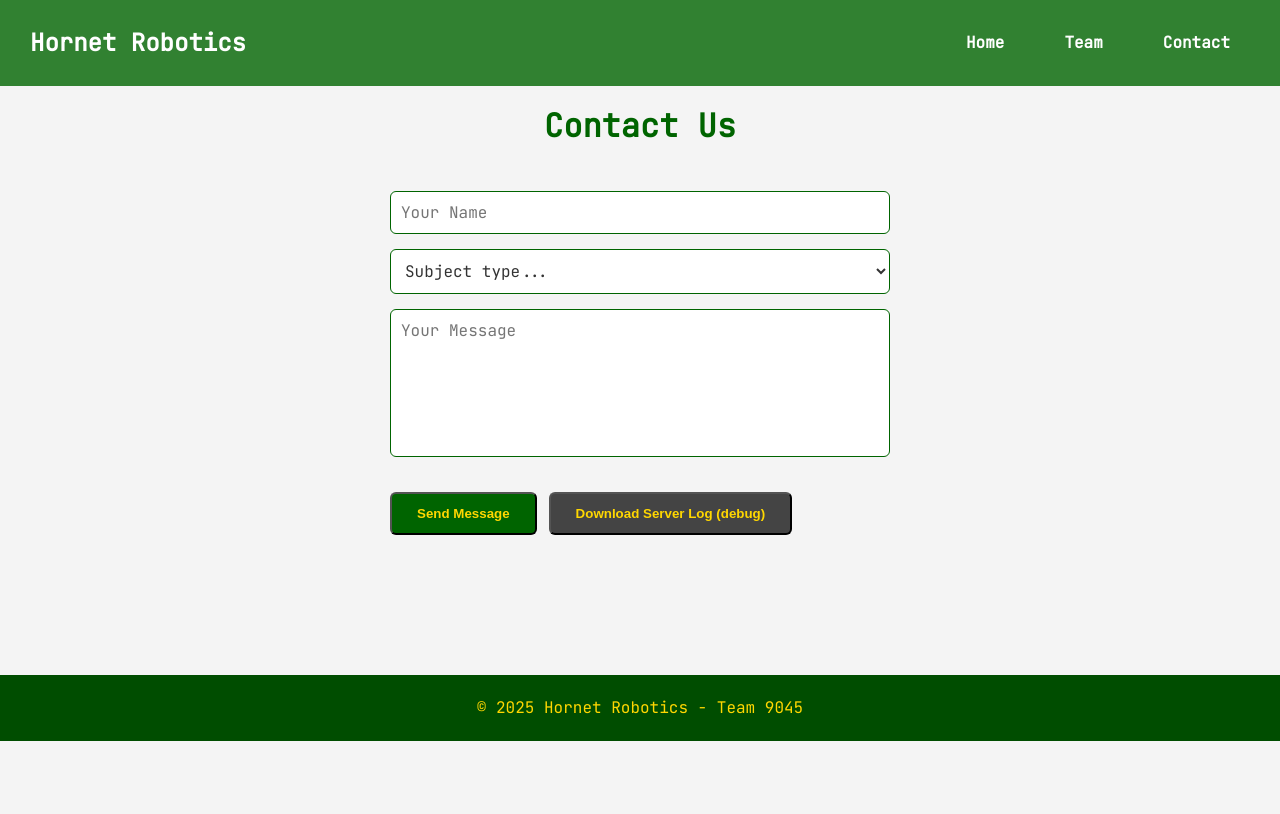
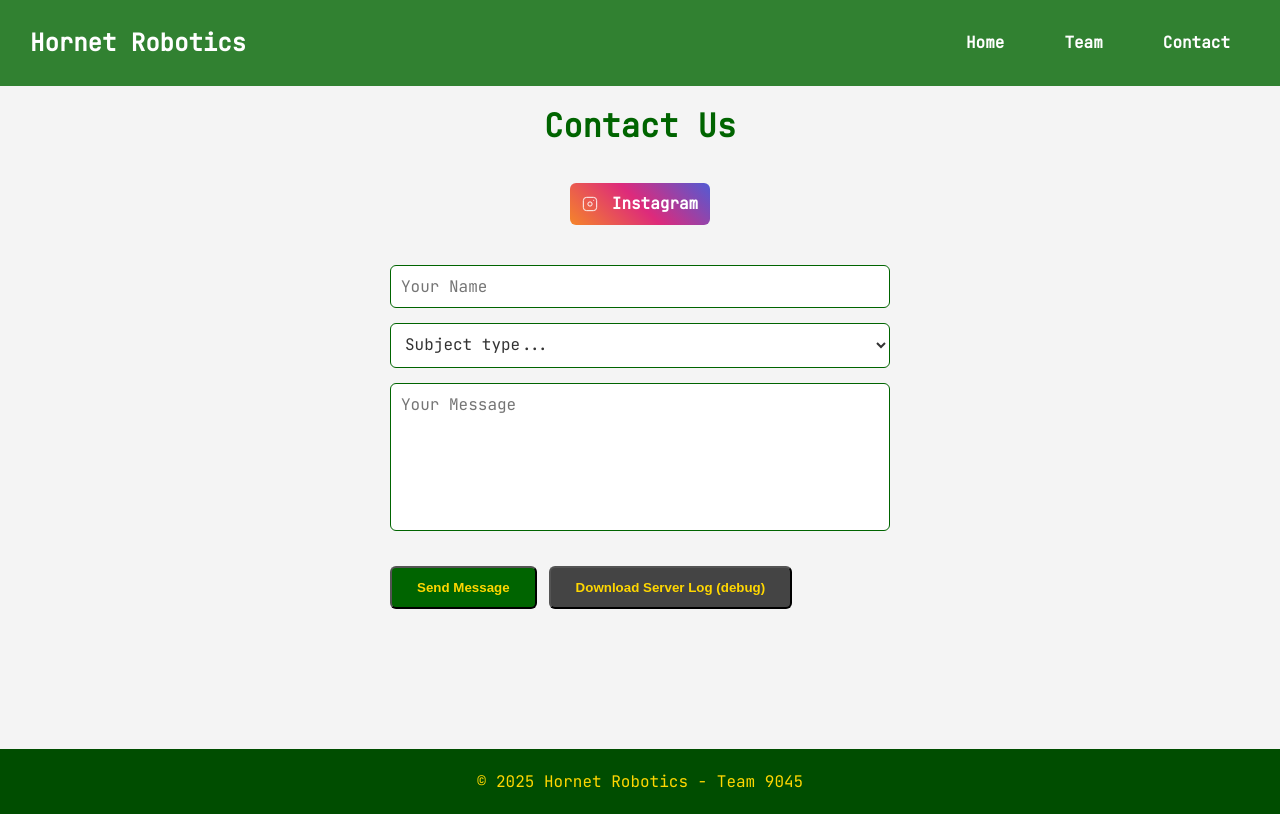
Before and after one commit to zhaotiger28/25-26-robotics-website, a plain HTML site: page contact.html in a window 1280 px wide. Drawn offline with Linux system fonts and the light colour scheme.

Commit message:
added ig stuff to the contact

```diff
--- a/contact.html
+++ b/contact.html
@@ -22,6 +22,17 @@
 
   <section id="contactSection" class="section">
     <h2>Contact Us</h2>
+  <div class="contact-ig">
+  <a href="https://instagram.com/greenhillrobotics" target="_blank" rel="noopener noreferrer" class="btn instagram-btn">
+        <!-- Instagram inline SVG icon -->
+        <svg width="16" height="16" viewBox="0 0 24 24" fill="none" xmlns="http://www.w3.org/2000/svg" style="vertical-align:middle;margin-right:8px;">
+          <rect x="2" y="2" width="20" height="20" rx="5" stroke="white" stroke-width="1.5" />
+          <circle cx="12" cy="12" r="3.2" stroke="white" stroke-width="1.5" />
+          <circle cx="17.5" cy="6.5" r="0.8" fill="white" />
+        </svg>
+        Instagram
+      </a>
+    </div>
     <form id="contactForm" class="contact-form">
       <input type="text" name="name" placeholder="Your Name" required>
 
@@ -43,6 +54,8 @@
       </div>
     </form>
   </section>
+
+
 
   <footer>
     <p>&copy; 2025 Hornet Robotics - Team 9045</p>
--- a/style.css
+++ b/style.css
@@ -129,6 +129,10 @@
     margin-bottom: 40px;
   }
 
+  /* smaller vertical spacing for contact heading and spacing for ig button */
+  #contactSection h2 { margin-bottom: 12px; }
+  .contact-ig { margin-bottom: 40px; }
+
   /* Team Grid */
   .team-grid {
     display: grid;
@@ -206,6 +210,20 @@
     transform: translateY(-3px);
     box-shadow: 0 0 15px gold;
   }
+
+  /* Instagram-styled button */
+  .instagram-btn {
+    background: linear-gradient(45deg,#f58529 0%,#dd2a7b 50%,#515bd4 100%);
+    color: white;
+    display: inline-flex;
+    align-items: center;
+    gap: 6px;
+    padding: 8px 12px;
+    border-radius: 6px;
+    border: none;
+  }
+
+  .instagram-btn svg { opacity: 0.95 }
 
   /* Footer */
   footer {
```
Also changed, not shown: instructions.txt.
